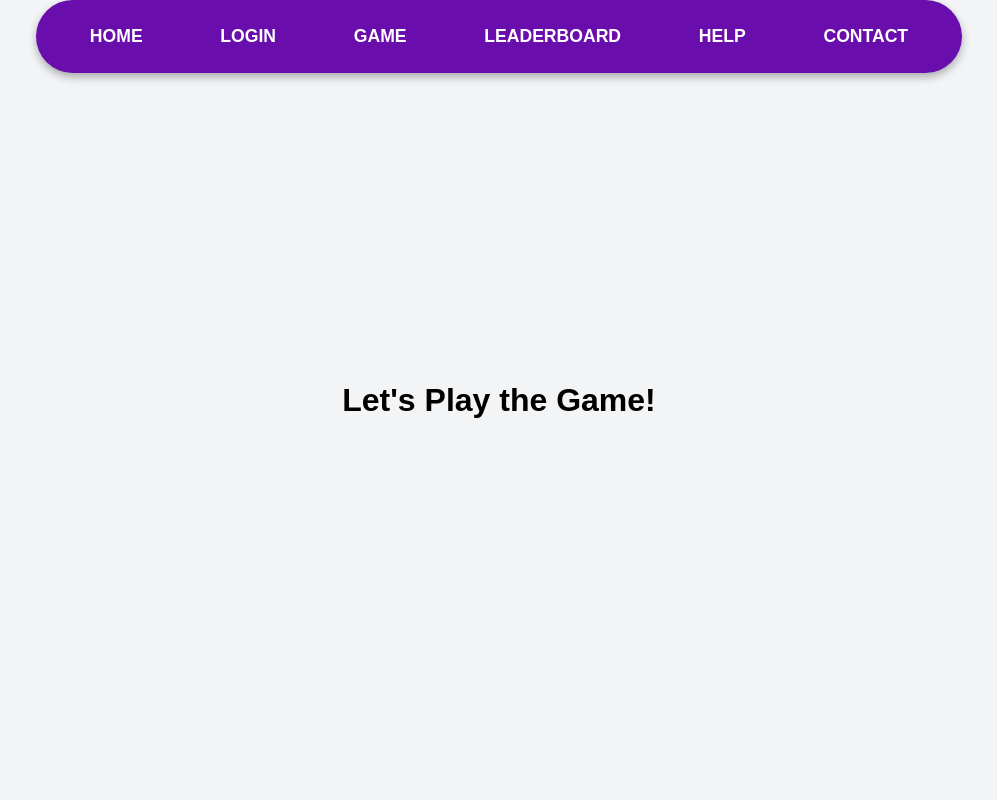
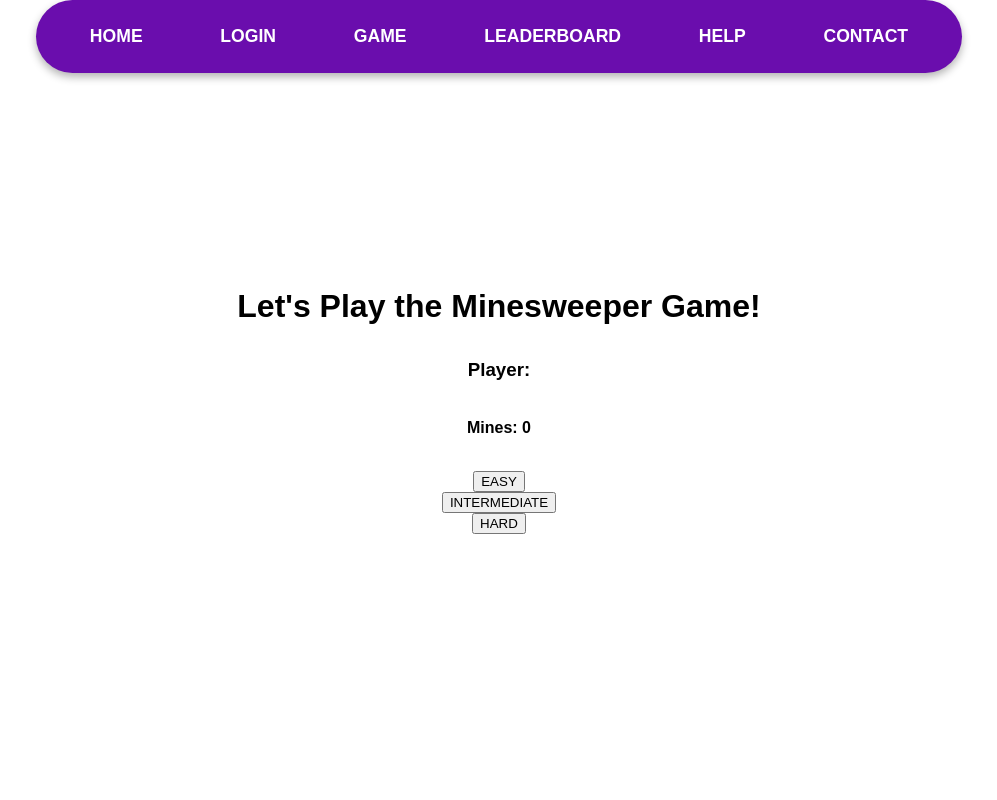
Before and after one commit to Deletenomore/minesweeper_game, a PHP site: page /game.html in a window 1280 px wide. Shown: the whole page, without its empty margins (141-1138 px from the left). Run offline with PHP 8.4, Linux system fonts and the light colour scheme.

Commit message:
update game.html

```diff
--- /dev/null
+++ b/CSS/game.css
@@ -0,0 +1,83 @@
+body {
+  font-family: 'Poppins', sans-serif;
+  font-weight: bold;
+  text-align: center;
+  display: flex;
+  justify-content: center;
+  align-items: center;
+  height: 100vh;
+  margin: 0;
+  flex-direction: column;  /* Stacks elements vertically */
+}
+
+h1, h3, h4 {
+  display: block;  /* Ensure headers stay block-level */
+  margin-bottom: 1rem;  /* Adds space below headers */
+}
+
+
+#gameboard {
+  border: 10px solid darkgray;
+  background-color: lightgrey;
+  margin: 0 auto;
+  /* display: flex; */
+  flex-wrap: wrap;
+}
+
+#gameboard div{
+  /* width: 48px;
+  height:48px; */
+  border:1px solid whitesmoke;
+
+  /* text */
+  /* font-size: 30px; */
+  display: flex;
+  justify-content: center;
+  align-items: center;
+
+}
+
+.tile-clicked{
+  background:black;
+}
+
+.x1{
+  color: blue;
+}
+
+.x2{
+  color:green
+}
+
+.x3{
+  color:red
+}
+
+.x4{
+  color:navy;
+}
+
+.x5{
+  color:brown;
+}
+
+.x6{
+  color:teal;
+}
+
+.x7{
+  color:black;
+}
+
+.x8{
+  color:gray;
+}
+
+#flag-button{
+  width:100px;
+  height:50px;
+  font-size: 30px ;
+  background-color: lightgrey;
+  border:none;
+
+}
--- a/CSS/nav.css
+++ b/CSS/nav.css
@@ -1,12 +1,5 @@
-body {
-  display: flex;
-  justify-content: center;
-  align-items: center;
-  height: 100vh;
-  margin: 0;
-  font-family: 'Poppins', sans-serif;
-  background-color: #f3f4f6; /* Optional light background for contrast */
-}/* General styling for the navigation bar */
+
+/* General styling for the navigation bar */
 
 nav {
   background-color: #6a0dad; /* Purple background */
--- a/game.html
+++ b/game.html
@@ -1,34 +1,259 @@
+<!-- /*
+ * Code inspired by the YouTube tutorial: "Minesweeper Game Tutorial"
+ * YouTube video: https://www.youtube.com/watch?v=AfhfAxKFP-s
+ * GitHub repository: https://github.com/ImKennyYip/Minesweeper
+ * Author: ImKennyYip
+ * This code will be used for Fresno State CSCI130 project only .
+ */ -->
  <!DOCTYPE html>
  <html lang="en">
    <head>
      <title>START THE GAME</title>
-    <meta chearset="UTF-8">
+     <meta charset="UTF-8"> <!-- Fixed charset typo -->
      <meta name="viewport" content="width=device-width, initial-scale=1.0">
-    <link rel="stylesheet" href="/CSS/nav.css"/>
+     <link rel="stylesheet" href="CSS/nav.css"/>
+     <link rel="stylesheet" href="CSS/game.css"/>
+
    </head>
    <body>
      <nav>
        <ul>
-        <li>
-          <a href="/index.html">HOME</a>
-        </li>
-        <li>
-          <a href="/login.html">LOGIN</a>
-        </li>
-        <li>
-          <a href="/game.html">GAME</a>
-        </li>
-        <li>
-          <a href="/leaderboard.html">LEADERBOARD</a>
-        </li>
-        <li>
-          <a href="/help.html">HELP</a>
-        </li>
-        <li>
-          <a href="/contact.html">CONTACT</a>
-        </li>
+         <li><a href="index.html">HOME</a></li>
+         <li><a href="login.html">LOGIN</a></li>
+         <li><a href="game.html">GAME</a></li>
+         <li><a href="leaderboard.html">LEADERBOARD</a></li>
+         <li><a href="help.html">HELP</a></li>
+         <li><a href="contact.html">CONTACT</a></li>
        </ul>
      </nav>
-    <h1>Let's Play the Game!</h1>
+
+     <h1>Let's Play the Minesweeper Game!</h1>
+    <h3>Player: <span id="gamer" name = "gamer"></span></h3>
+     <h4>Mines: <span id="mine_count">0</span></h4>
+
+
+     <div id="gameboard" style="display: none;"></div>
+
+     <br>
+
+     <button id="easy" onclick="setLevel('easy')">EASY</button>
+     <button id="meidum" onclick="setLevel('intermediate')">INTERMEDIATE</button>
+     <button id="hard" onclick="setLevel('hard')">HARD</button>
+
+
+
+     <script type="text/javascript" defer>
+      // Global variable sections
+      var userName = '';
+      var gameboard = [];
+      var rows=0;
+      var cols = 0;
+
+      var mineCount = 0;
+      var minesLocation = [];
+
+      var tilesClicked = 0; //goal to click all tiles except the ones containing mines
+      var flagStatus = false;
+
+      var gameOver = false;
+
+
+      //Member functions for the game
+
+      function setLevel(level){
+        document.getElementById("gameboard").style.display = "flex";
+        if(level === 'easy'){
+          rows = 8;
+          cols = 8;
+          mineCount = 8;
+          document.getElementById("gameboard").style.width = "400px";
+          document.getElementById("gameboard").style.height = "400px";
+
+        } else if (level === 'intermediate'){
+          rows = 16;
+          cols = 16;
+          mineCount = 40;
+          document.getElementById("gameboard").style.width = "640px";
+          document.getElementById("gameboard").style.height = "640px";
+        }else if(level === 'hard'){
+          rows = 16;
+          cols = 30;
+          mineCount = 99;
+          document.getElementById("gameboard").style.width = "900px";
+          document.getElementById("gameboard").style.height = "480px";
+        }
+        startGame()
+      }
+
+      // window.onload = function(){
+      //   startGame();
+      // }
+
+      function startGame(){
+        gameboard = []; // Reset the gameboard array
+        const gameboardElement = document.getElementById("gameboard");
+        gameboardElement.innerHTML = ""; // Clear existing tiles
+        document.getElementById("mine_count").innerText = mineCount;
+
+
+        const tileWidth = parseInt (gameboardElement.style.width) / cols -2; // Calculate dynamic tile width
+        console.log(tileWidth);
+        const tileHeight = parseInt(gameboardElement.style.height)/ rows -2; // Calculate dynamic tile height
+        console.log(tileHeight);
+
+        setMines();
+        //populate the board
+        for(let r=0;r<rows;r++){
+          let row = [];
+          for(let c = 0;c<cols;c++){
+            let tile = document.createElement("div");
+            tile.id=r.toString()+"-"+c.toString();
+            tile.style.width = `${tileWidth}px`;
+            tile.style.height = `${tileHeight}px`;
+            tile.style.fontSize = `${tileWidth / 2}px`; // Adjust font size dynamically
+            tile.addEventListener('contextmenu', setFlag);
+            tile.addEventListener('click', clickTile);
+            document.getElementById("gameboard").append(tile);
+            row.push(tile);
+
+          }
+          gameboard.push(row);
+        }
+        console.log(gameboard);
+      }
+
+      // Function to handle the flag by right click
+      function setFlag(event) {
+        event.preventDefault(); // Prevent default right-click menu
+        let tile = this;
+          if (tile.innerText === "") {
+            tile.innerText = "🚩"; // Add flag on right-click
+            flagStatus = true;
+          } else if (tile.innerText === "🚩") {
+            tile.innerText = ""; // Remove flag on right-click
+            flagStatus = false;
+          }
+          return;
+
+      }
+
+        //Function to randomly assign the mine location
+    function setMines(){
+      let mineLeft = mineCount;
+      while(mineLeft>0){
+      let r = Math.floor(Math.random()*rows);
+      let c =Math.floor(Math.random()*cols);
+      let id = r.toString() +"-"+c.toString();
+
+      if(!minesLocation.includes(id)){
+        minesLocation.push(id);
+        mineLeft -= 1;
+      }
+
+      }
+    }
+
+
+    function revealMines(){
+      for(let r = 0; r<rows; r++){
+        for(let c = 0; c<cols; c++){
+          let tile = gameboard[r][c];
+          if (minesLocation.includes(tile.id) ){
+            tile.innerText = "💣";
+            tile.style.backgroundColor = "red";
+          }
+        }
+      }
+    }
+
+    //Function to handle the event when click the tile.
+    function clickTile(){
+      if(gameOver || this.classList.contains("tile-clicked")){
+        return;
+      }
+
+      let tile = this;
+      if(minesLocation.includes(tile.id)){
+        alert("GAME OVER");
+        gameOver = true;
+        revealMines();
+        return;
+      }
+
+      let coords = tile.id.split("-"); //"0-0" -> ["0","0"]
+      let r = parseInt(coords[0]); //coordinate for row
+      let c = parseInt(coords[1]); // coordinate for column
+      checkMine(r, c);
+
+    };
+
+    //Function to check if the tile contains a mine
+    function checkMine(r,c){
+      if(r<0|| r>=rows|| c<0|| c >=cols){
+        return;
+      }
+      if(gameboard[r][c].classList.contains("tile-clicked")){
+        return;
+      }
+      gameboard[r][c].classList.add("tile-clicked")
+      tilesClicked += 1;
+
+      let mineFound = 0;
+
+      //check top 3 cell
+      mineFound += checkTile(r-1, c-1); //top left
+      mineFound += checkTile(r-1, c); //top
+      mineFound += checkTile(r-1, c+1); //top right
+
+      //check lef and right cells
+      mineFound += checkTile(r, c-1); //left
+      mineFound += checkTile(r, c+1); //right
+
+      //check bottom 3 cells
+      mineFound += checkTile(r+1, c-1); //buttom left
+      mineFound += checkTile(r+1, c); //buttom
+      mineFound += checkTile(r+1, c+1); //buttom  right
+
+      if(mineFound>0){
+        gameboard[r][c].innerText = mineFound;
+        gameboard[r][c].classList.add("x"+mineFound.toString());
+
+      }else { //recursively check the neighbor tiles until the mineFound >0
+
+          //check top 3 cell
+       checkMine(r-1, c-1); //top left
+       checkMine(r-1, c); //top
+       checkMine(r-1, c+1); //top right
+
+      //check lef and right cells
+      checkMine(r, c-1); //left
+      checkMine(r, c+1); //right
+
+      //check bottom 3 cells
+      checkMine(r+1, c-1); //buttom left
+      checkMine(r+1, c); //buttom
+      checkMine(r+1, c+1); //buttom  right
+      }
+
+      if(tilesClicked == rows*cols-mineCount){
+        document.getElementById("mine_count").innerText = "Congratulations! You Won! Mines Cleared";
+        gameOver = true;
+      }
+    }
+
+    function checkTile(r,c){
+      if(r<0|| r>=rows|| c<0|| c >=cols){
+        return 0;
+      }
+      if(minesLocation.includes(r.toString()+"-"+c.toString())){
+        return 1;
+      }
+      return 0;
+
+    }
+
+     </script>
+
    </body>
+
  </html>
```
Also changed, not shown: contact.html (+7 -7 lines), help.html (+7 -7 lines), index.html (+16 -16 lines), leaderboard.html (+7 -7 lines), login.html (+7 -7 lines), Script/game.js (deleted), database.php (added), submit_score.php (added). Lines whose indentation alone changed are shown as unchanged.
